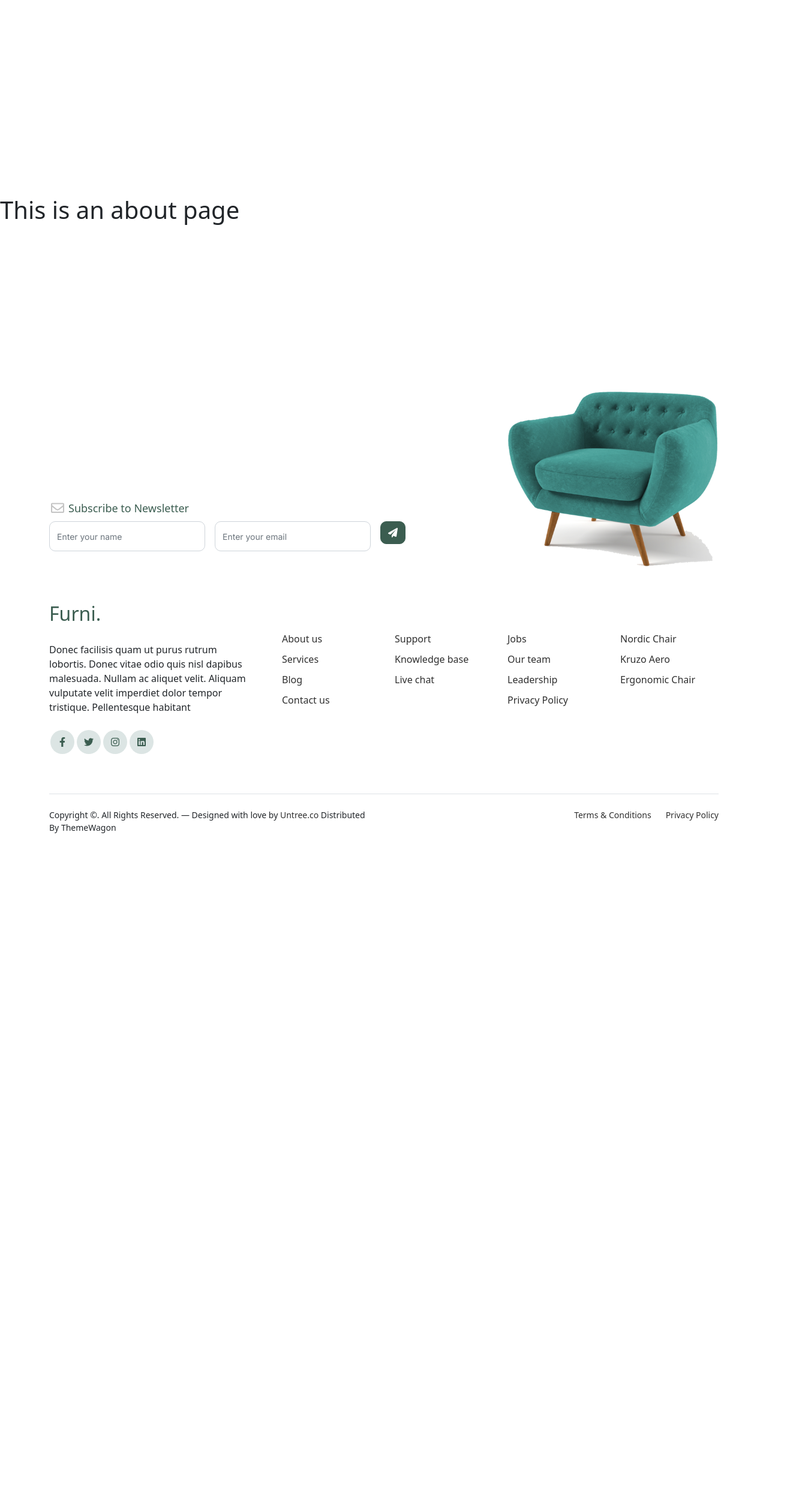
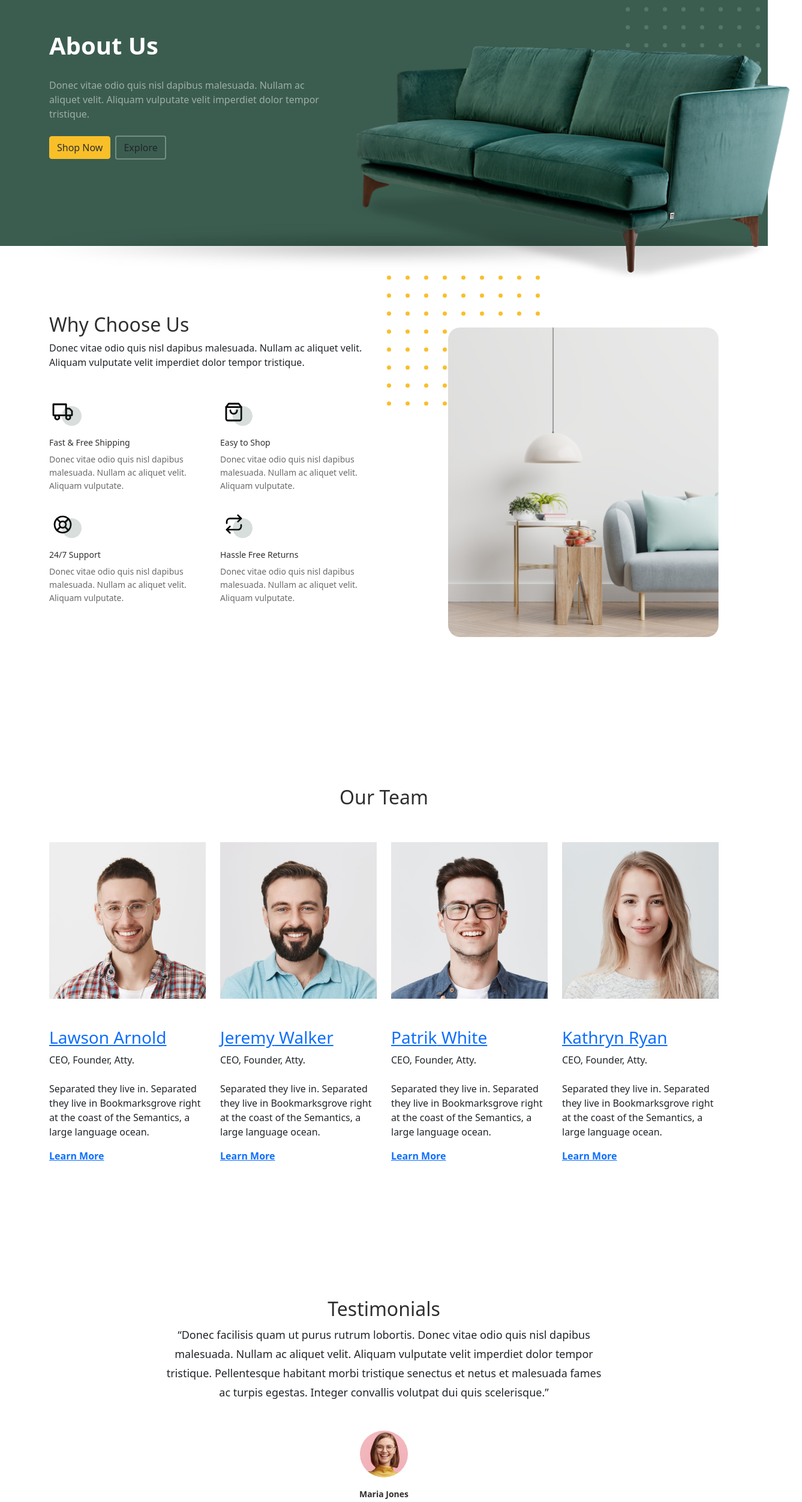
Before and after one commit to Yann5074/GraduationProject, a Vue app in the folder GraduationProjectFrontEnd/: page /about in a window 1280 px wide. Shown: the part 120-2624 px from the top of the page at 60% size, 1337 px wide, since content can reach past the window. Before the commit the page ends 1598 px from the top, so only its background shows below. Built offline with nearby package versions, Linux system fonts and the light colour scheme.

Commit message:
新增: 關於我們[app.vue, aboutview.vue, index.js]

```diff
--- a/GraduationProjectFrontEnd/src/App.vue
+++ b/GraduationProjectFrontEnd/src/App.vue
@@ -24,8 +24,8 @@ const isActive = (path) => route.path === path
 						<li class="nav-item" :class="{ active: isActive('/') }">
 							<RouterLink class="nav-link" to="/">首頁</RouterLink>
 						</li>
-						<li class="nav-item" :class="{ active: isActive('/shop') }"><RouterLink class="nav-link" to="/Shop">購物</RouterLink></li>
-						<li class="nav-item" :class="{ active: isActive('/about') }"><RouterLink class="nav-link" to="/about">About</RouterLink></li>
+						<li class="nav-item" :class="{ active: isActive('/shop') }"><RouterLink class="nav-link" to="/shop">購物</RouterLink></li>
+						<li class="nav-item" :class="{ active: isActive('/about') }"><RouterLink class="nav-link" to="/about">關於我們</RouterLink></li>
 						<li class="nav-item" :class="{ active: isActive('/service') }"><RouterLink class="nav-link" to="/services">Services</RouterLink></li>
 						<li class="nav-item" :class="{ active: isActive('/blog') }"><RouterLink class="nav-link" to="/blog">Blog</RouterLink></li>
 						<li class="nav-item" :class="{ active: isActive('/Contact') }"><RouterLink class="nav-link" to="/Contact">Contact us</RouterLink></li>
--- a/GraduationProjectFrontEnd/src/router/index.js
+++ b/GraduationProjectFrontEnd/src/router/index.js
@@ -17,9 +17,6 @@ const router = createRouter({
     {
       path: '/about',
       name: 'about',
-      // route level code-splitting
-      // this generates a separate chunk (About.[hash].js) for this route
-      // which is lazy-loaded when the route is visited.
       component: () => import('../views/AboutView.vue'),
     },
     {
--- a/GraduationProjectFrontEnd/src/views/AboutView.vue
+++ b/GraduationProjectFrontEnd/src/views/AboutView.vue
@@ -1,15 +1,257 @@
+<script setup>
+import { onMounted } from 'vue'
+
+onMounted(() => { })
+</script>
+
 <template>
-  <div class="about">
-    <h1>This is an about page</h1>
-  </div>
+<!-- Start Hero Section -->
+			<div class="hero">
+				<div class="container">
+					<div class="row justify-content-between">
+						<div class="col-lg-5">
+							<div class="intro-excerpt">
+								<h1>About Us</h1>
+								<p class="mb-4">Donec vitae odio quis nisl dapibus malesuada. Nullam ac aliquet velit. Aliquam vulputate velit imperdiet dolor tempor tristique.</p>
+								<p><a href="" class="btn btn-secondary me-2">Shop Now</a><a href="#" class="btn btn-white-outline">Explore</a></p>
+							</div>
+						</div>
+						<div class="col-lg-7">
+							<div class="hero-img-wrap">
+								<img src="../../public/asset/images/couch.png" class="img-fluid">
+							</div>
+						</div>
+					</div>
+				</div>
+			</div>
+<!-- End Hero Section -->
+
+ <!-- Start Why Choose Us Section -->
+		<div class="why-choose-section">
+			<div class="container">
+				<div class="row justify-content-between align-items-center">
+					<div class="col-lg-6">
+						<h2 class="section-title">Why Choose Us</h2>
+						<p>Donec vitae odio quis nisl dapibus malesuada. Nullam ac aliquet velit. Aliquam vulputate velit imperdiet dolor tempor tristique.</p>
+
+						<div class="row my-5">
+							<div class="col-6 col-md-6">
+								<div class="feature">
+									<div class="icon">
+										<img src="../../public/asset/images/truck.svg" alt="Image" class="imf-fluid">
+									</div>
+									<h3>Fast &amp; Free Shipping</h3>
+									<p>Donec vitae odio quis nisl dapibus malesuada. Nullam ac aliquet velit. Aliquam vulputate.</p>
+								</div>
+							</div>
+
+							<div class="col-6 col-md-6">
+								<div class="feature">
+									<div class="icon">
+										<img src="../../public/asset/images/bag.svg" alt="Image" class="imf-fluid">
+									</div>
+									<h3>Easy to Shop</h3>
+									<p>Donec vitae odio quis nisl dapibus malesuada. Nullam ac aliquet velit. Aliquam vulputate.</p>
+								</div>
+							</div>
+
+							<div class="col-6 col-md-6">
+								<div class="feature">
+									<div class="icon">
+										<img src="../../public/asset/images/support.svg" alt="Image" class="imf-fluid">
+									</div>
+									<h3>24/7 Support</h3>
+									<p>Donec vitae odio quis nisl dapibus malesuada. Nullam ac aliquet velit. Aliquam vulputate.</p>
+								</div>
+							</div>
+
+							<div class="col-6 col-md-6">
+								<div class="feature">
+									<div class="icon">
+										<img src="../../public/asset/images/return.svg" alt="Image" class="imf-fluid">
+									</div>
+									<h3>Hassle Free Returns</h3>
+									<p>Donec vitae odio quis nisl dapibus malesuada. Nullam ac aliquet velit. Aliquam vulputate.</p>
+								</div>
+							</div>
+
+						</div>
+					</div>
+
+					<div class="col-lg-5">
+						<div class="img-wrap">
+							<img src="../../public/asset/images/why-choose-us-img.jpg" alt="Image" class="img-fluid">
+						</div>
+					</div>
+
+				</div>
+			</div>
+		</div>
+<!-- End Why Choose Us Section -->
+
+ <!-- Start Team Section -->
+		<div class="untree_co-section">
+			<div class="container">
+
+				<div class="row mb-5">
+					<div class="col-lg-5 mx-auto text-center">
+						<h2 class="section-title">Our Team</h2>
+					</div>
+				</div>
+
+				<div class="row">
+
+					<!-- Start Column 1 -->
+					<div class="col-12 col-md-6 col-lg-3 mb-5 mb-md-0">
+						<img src="../../public/asset/images/person_1.jpg" class="img-fluid mb-5">
+						<h3 clas><a href="#"><span class="">Lawson</span> Arnold</a></h3>
+            <span class="d-block position mb-4">CEO, Founder, Atty.</span>
+            <p>Separated they live in.
+            Separated they live in Bookmarksgrove right at the coast of the Semantics, a large language ocean.</p>
+            <p class="mb-0"><a href="#" class="more dark">Learn More <span class="icon-arrow_forward"></span></a></p>
+					</div>
+					<!-- End Column 1 -->
+
+					<!-- Start Column 2 -->
+					<div class="col-12 col-md-6 col-lg-3 mb-5 mb-md-0">
+						<img src="../../public/asset/images/person_2.jpg" class="img-fluid mb-5">
+
+						<h3 clas><a href="#"><span class="">Jeremy</span> Walker</a></h3>
+            <span class="d-block position mb-4">CEO, Founder, Atty.</span>
+            <p>Separated they live in.
+            Separated they live in Bookmarksgrove right at the coast of the Semantics, a large language ocean.</p>
+            <p class="mb-0"><a href="#" class="more dark">Learn More <span class="icon-arrow_forward"></span></a></p>
+
+					</div>
+					<!-- End Column 2 -->
+
+					<!-- Start Column 3 -->
+					<div class="col-12 col-md-6 col-lg-3 mb-5 mb-md-0">
+						<img src="../../public/asset/images/person_3.jpg" class="img-fluid mb-5">
+						<h3 clas><a href="#"><span class="">Patrik</span> White</a></h3>
+            <span class="d-block position mb-4">CEO, Founder, Atty.</span>
+            <p>Separated they live in.
+            Separated they live in Bookmarksgrove right at the coast of the Semantics, a large language ocean.</p>
+            <p class="mb-0"><a href="#" class="more dark">Learn More <span class="icon-arrow_forward"></span></a></p>
+					</div>
+					<!-- End Column 3 -->
+
+					<!-- Start Column 4 -->
+					<div class="col-12 col-md-6 col-lg-3 mb-5 mb-md-0">
+						<img src="../../public/asset/images/person_4.jpg" class="img-fluid mb-5">
+
+						<h3 clas><a href="#"><span class="">Kathryn</span> Ryan</a></h3>
+            <span class="d-block position mb-4">CEO, Founder, Atty.</span>
+            <p>Separated they live in.
+            Separated they live in Bookmarksgrove right at the coast of the Semantics, a large language ocean.</p>
+            <p class="mb-0"><a href="#" class="more dark">Learn More <span class="icon-arrow_forward"></span></a></p>
+
+
+					</div>
+					<!-- End Column 4 -->
+
+
+
+				</div>
+			</div>
+		</div>
+<!-- End Team Section -->
+
+<!-- Start Testimonial Slider -->
+		<div class="testimonial-section before-footer-section">
+			<div class="container">
+				<div class="row">
+					<div class="col-lg-7 mx-auto text-center">
+						<h2 class="section-title">Testimonials</h2>
+					</div>
+				</div>
+
+				<div class="row justify-content-center">
+					<div class="col-lg-12">
+						<div class="testimonial-slider-wrap text-center">
+
+							<div id="testimonial-nav">
+								<span class="prev" data-controls="prev"><span class="fa fa-chevron-left"></span></span>
+								<span class="next" data-controls="next"><span class="fa fa-chevron-right"></span></span>
+							</div>
+
+							<div class="testimonial-slider">
+
+								<div class="item">
+									<div class="row justify-content-center">
+										<div class="col-lg-8 mx-auto">
+
+											<div class="testimonial-block text-center">
+												<blockquote class="mb-5">
+													<p>&ldquo;Donec facilisis quam ut purus rutrum lobortis. Donec vitae odio quis nisl dapibus malesuada. Nullam ac aliquet velit. Aliquam vulputate velit imperdiet dolor tempor tristique. Pellentesque habitant morbi tristique senectus et netus et malesuada fames ac turpis egestas. Integer convallis volutpat dui quis scelerisque.&rdquo;</p>
+												</blockquote>
+
+												<div class="author-info">
+													<div class="author-pic">
+														<img src="../../public/asset/images/person-1.png" alt="Maria Jones" class="img-fluid">
+													</div>
+													<h3 class="font-weight-bold">Maria Jones</h3>
+													<span class="position d-block mb-3">CEO, Co-Founder, XYZ Inc.</span>
+												</div>
+											</div>
+
+										</div>
+									</div>
+								</div>
+								<!-- END item -->
+
+								<div class="item">
+									<div class="row justify-content-center">
+										<div class="col-lg-8 mx-auto">
+
+											<div class="testimonial-block text-center">
+												<blockquote class="mb-5">
+													<p>&ldquo;Donec facilisis quam ut purus rutrum lobortis. Donec vitae odio quis nisl dapibus malesuada. Nullam ac aliquet velit. Aliquam vulputate velit imperdiet dolor tempor tristique. Pellentesque habitant morbi tristique senectus et netus et malesuada fames ac turpis egestas. Integer convallis volutpat dui quis scelerisque.&rdquo;</p>
+												</blockquote>
+
+												<div class="author-info">
+													<div class="author-pic">
+														<img src="../../public/asset/images/person-1.png" alt="Maria Jones" class="img-fluid">
+													</div>
+													<h3 class="font-weight-bold">Maria Jones</h3>
+													<span class="position d-block mb-3">CEO, Co-Founder, XYZ Inc.</span>
+												</div>
+											</div>
+
+										</div>
+									</div>
+								</div>
+								<!-- END item -->
+
+								<div class="item">
+									<div class="row justify-content-center">
+										<div class="col-lg-8 mx-auto">
+
+											<div class="testimonial-block text-center">
+												<blockquote class="mb-5">
+													<p>&ldquo;Donec facilisis quam ut purus rutrum lobortis. Donec vitae odio quis nisl dapibus malesuada. Nullam ac aliquet velit. Aliquam vulputate velit imperdiet dolor tempor tristique. Pellentesque habitant morbi tristique senectus et netus et malesuada fames ac turpis egestas. Integer convallis volutpat dui quis scelerisque.&rdquo;</p>
+												</blockquote>
+
+												<div class="author-info">
+													<div class="author-pic">
+														<img src="../../public/asset/images/person-1.png" alt="Maria Jones" class="img-fluid">
+													</div>
+													<h3 class="font-weight-bold">Maria Jones</h3>
+													<span class="position d-block mb-3">CEO, Co-Founder, XYZ Inc.</span>
+												</div>
+											</div>
+
+										</div>
+									</div>
+								</div>
+								<!-- END item -->
+
+							</div>
+
+						</div>
+					</div>
+				</div>
+			</div>
+		</div>
+<!-- End Testimonial Slider -->
 </template>
-
-<style>
-@media (min-width: 1024px) {
-  .about {
-    min-height: 100vh;
-    display: flex;
-    align-items: center;
-  }
-}
-</style>
```
